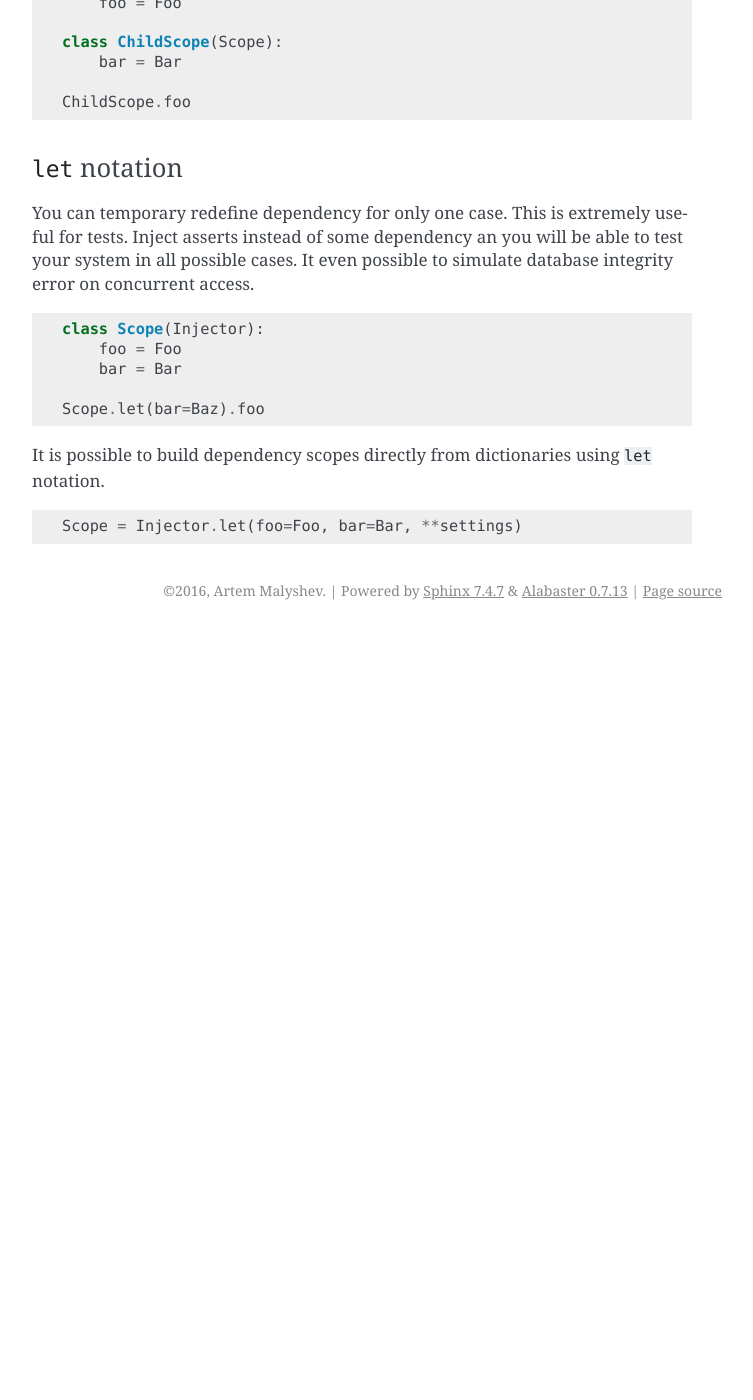
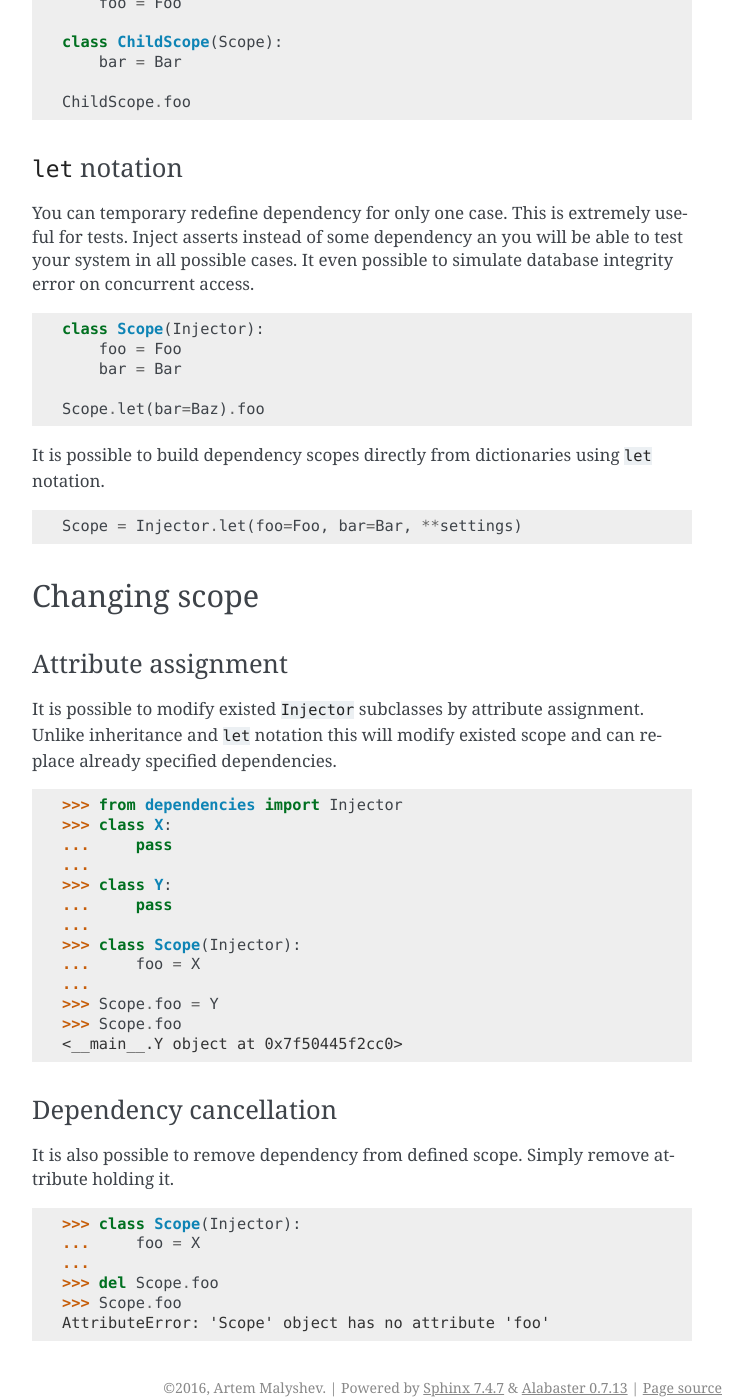
Before and after one commit to proofit404/dependencies, a Sphinx documentation site: the page built from docs/usage.rst, in a window 1280 px wide and 1400 px high, scrolled down 3090 px. Shown: the whole window, without its empty margins (388-1141 px from the left). Built offline with Sphinx 7.4.7, drawn with Linux system fonts in a browser that asks for light colours; before the commit the page ends 3720 px from its top, so only the background shows below that; some of the changed text lies outside the part shown.

Commit message:
Document attribute assignment and dependency cancellation.
Fix #3.

```diff
--- a/docs/usage.rst
+++ b/docs/usage.rst
@@ -186,3 +186,44 @@ using ``let`` notation.
 .. code:: python
 
     Scope = Injector.let(foo=Foo, bar=Bar, **settings)
+
+Changing scope
+--------------
+
+Attribute assignment
+++++++++++++++++++++
+
+It is possible to modify existed ``Injector`` subclasses by attribute
+assignment.  Unlike inheritance and ``let`` notation this will modify
+existed scope and can replace already specified dependencies.
+
+.. code:: python
+
+    >>> from dependencies import Injector
+    >>> class X:
+    ...     pass
+    ...
+    >>> class Y:
+    ...     pass
+    ...
+    >>> class Scope(Injector):
+    ...     foo = X
+    ...
+    >>> Scope.foo = Y
+    >>> Scope.foo
+    <__main__.Y object at 0x7f50445f2cc0>
+
+Dependency cancellation
++++++++++++++++++++++++
+
+It is also possible to remove dependency from defined scope.  Simply
+remove attribute holding it.
+
+.. code:: python
+
+    >>> class Scope(Injector):
+    ...     foo = X
+    ...
+    >>> del Scope.foo
+    >>> Scope.foo
+    AttributeError: 'Scope' object has no attribute 'foo'
```
